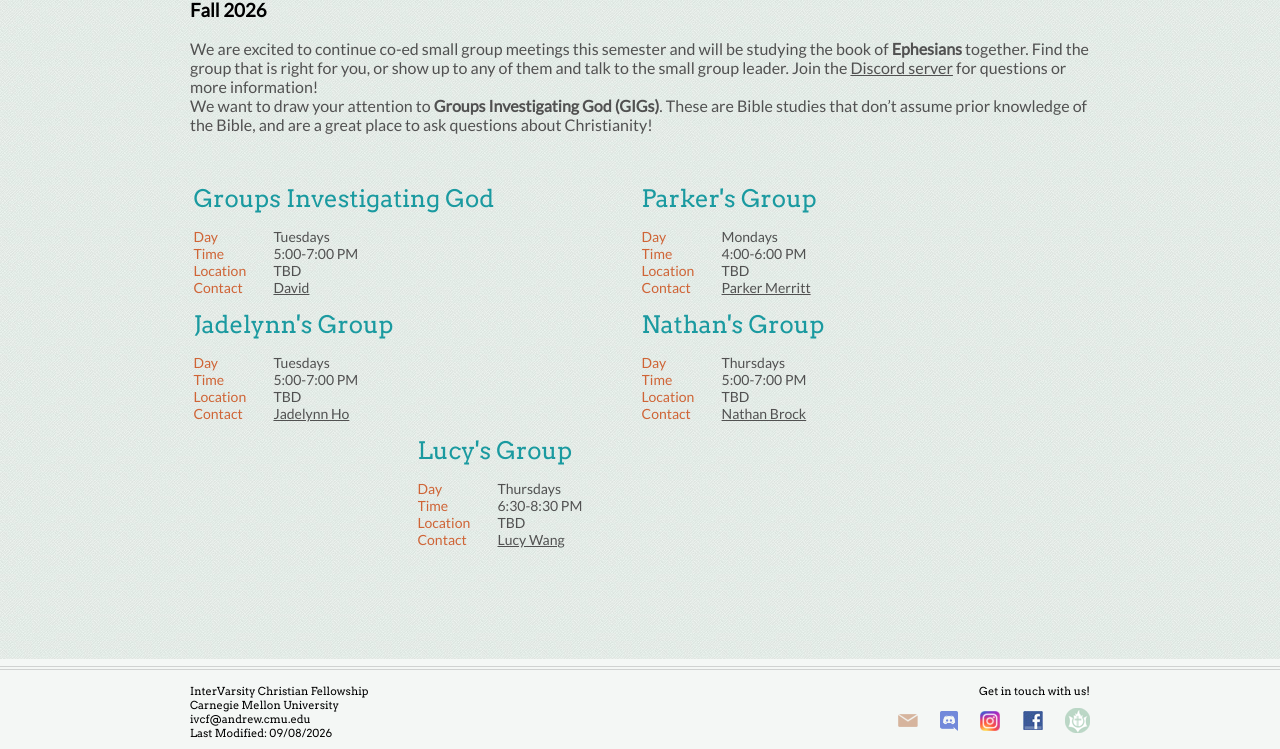
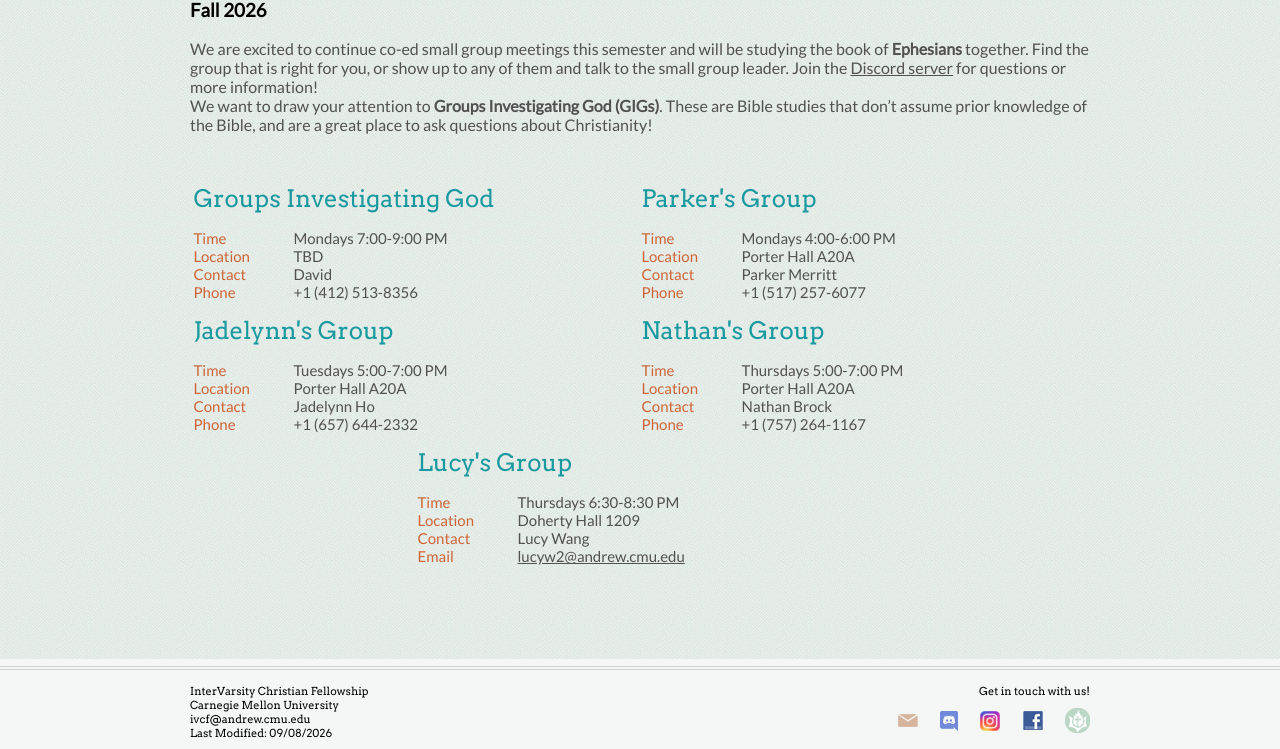
Before and after one commit to ivcf-cmu/ivcf-cmu.github.io, a Jekyll site: the page built from smallgroups.md, in a window 1280 px wide and 1371 px high. Shown: the part 622-1371 px from the top of the window. Built offline with Jekyll 4.4.1, drawn with Linux system fonts in a browser that asks for light colours.

Commit message:
Update Small Group Info & Change contact display

```diff
--- a/_data/smallgroups.yaml
+++ b/_data/smallgroups.yaml
@@ -1,37 +1,38 @@
 # To add a new group, just copy an existing block/list item.
-# There must be a space within each (key: value) pair (for example, "title: GIG")
+# There must be a space within each (key: value) pair (for example, "title: GIG"
+# Either phone or email will appear (only phone shows if both present)
 
 - title: Groups Investigating God
-  day: Tuesdays
-  time: 5:00-7:00 PM
+  time: Mondays 7:00-9:00 PM
   location: TBD
-  contact: David
+  leader: David
+  phone: +1 (412) 513-8356
   email:
 
 - title: Parker's Group
-  day: Mondays
-  time: 4:00-6:00 PM
-  location: TBD
-  contact: Parker Merritt
+  time: Mondays 4:00-6:00 PM
+  location: Porter Hall A20A
+  leader: Parker Merritt
+  phone: +1 (517) 257-6077
   email: pmerritt@andrew.cmu.edu
 
 - title: Jadelynn's Group
-  day: Tuesdays
-  time: 5:00-7:00 PM
-  location: TBD
-  contact: Jadelynn Ho
+  time: Tuesdays 5:00-7:00 PM
+  location: Porter Hall A20A
+  leader: Jadelynn Ho
+  phone: +1 (657) 644-2332
   email: jvho@andrew.cmu.edu
 
 - title: Nathan's Group
-  day: Thursdays
-  time: 5:00-7:00 PM
-  location: TBD
-  contact: Nathan Brock
+  time: Thursdays 5:00-7:00 PM
+  location: Porter Hall A20A
+  leader: Nathan Brock
+  phone: +1 (757) 264-1167
   email: nbrock@andrew.cmu.edu
 
 - title: Lucy's Group
-  day: Thursdays
-  time: 6:30-8:30 PM
-  location: TBD
-  contact: Lucy Wang
+  time: Thursdays 6:30-8:30 PM
+  location: Doherty Hall 1209
+  leader: Lucy Wang
+  phone:
   email: lucyw2@andrew.cmu.edu
--- a/css/main.scss
+++ b/css/main.scss
@@ -504,22 +504,22 @@ img {
 		margin-top: 50px;
 		text-align: center;
 		dl {
-			overflow: auto;
+			// overflow: auto;
 			float: left;
 			font-family: Lato;
-			font-size: 14px;
-			width: 230px;
+			font-size: 15px;
+			width: 300px;
 			dt {
 				clear: left;
 				float: left;
 				color: #cf6436;
-				width: 80px;
+				width: 100px;
 				margin: 0;
 			}
 			dd {
 				float: left;
 				color: #515151;
-				width: 140px;
+				width: 180px;
 				margin: 0;
 			}
 		}
--- a/smallgroups.md
+++ b/smallgroups.md
@@ -23,16 +23,26 @@
     <div class="smallgroup">
       <h2>{{ group.title }}</h2>
       <dl>
-        <dt>Day</dt>
-        <dd>{{ group.day }}</dd>
         <dt>Time</dt>
         <dd>{{ group.time }}</dd>
         <dt>Location</dt>
         <dd>{{ group.location }}</dd>
         <dt>Contact</dt>
+        <dd>{{ group.leader }}</dd>
+
+        <!-- Contact info! Either phone or email will appear (only phone shows if both present) -->
+        {% if group.phone %}
+        <dt>Phone</dt>
+        <dd>{{ group.phone }}</dd>
+        {% endif %}
+
+        {% if group.email and group.phone == nil %}
+        <dt>Email</dt>
         <dd>
-          <a href="mailto:{{ group.email }}" target="_blank">{{ group.contact }}</a>
+          <a href="mailto:{{ group.email }}" target="_blank">{{ group.email }}</a>
         </dd>
+        {% endif %}
+
       </dl>
     </div>
   </div>
```
